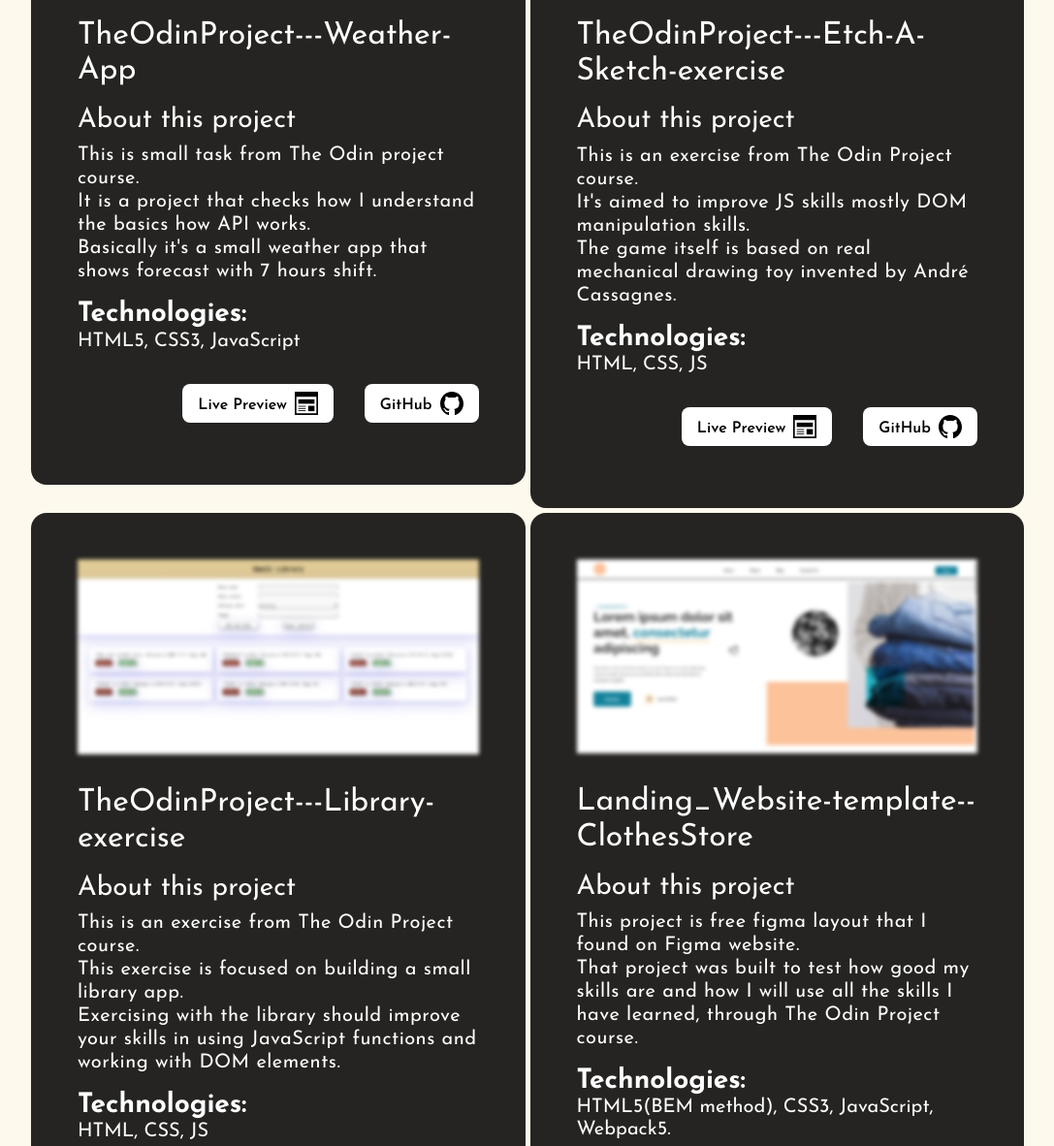
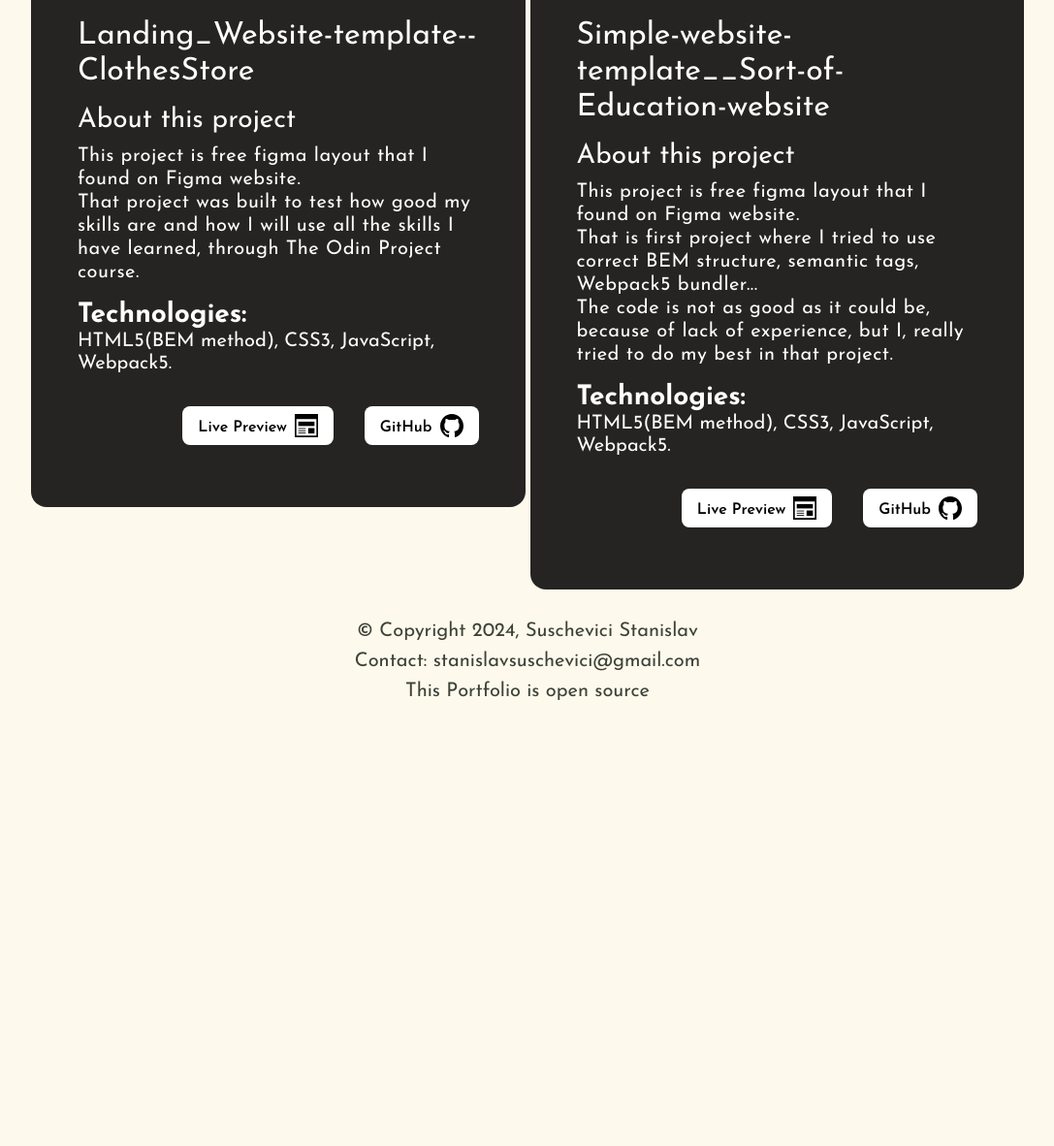
Before and after one commit to KoatKoetl/Portfolio, a website built with webpack: page dist/index.html in a window 1280 px wide. Shown: the part 2977-4159 px from the top of the page at 97% size, without its empty margins (96-1183 px from the left). After the commit the page ends 3718 px from the top, so only its background shows below. Built offline with nearby package versions, Linux system fonts and the light colour scheme; files whose address does not match are found by name.

Commit message:
Npm run build

```diff
--- a/dist/bundlee039b43fd463a2d69f9c.js
+++ b/dist/bundle546ed8512a4807767c8f.js
@@ -266,9 +266,6 @@ var Projects = /*#__PURE__*/function () {
     value: function store_Projects() {
       this.create_NewProject("assets/website-image__clothes-store.webp", "Landing_Website-template--ClothesStore", "This project is free figma layout that I found on Figma website. <br>\n        That project was built to test how good my skills are and how I will use all the skills I have learned, through The Odin Project course.<br>\n       ", "HTML5(BEM method), CSS3, JavaScript, Webpack5.", "https://koatkoetl.github.io/Landing_Website-template--ClothesStore/", "https://github.com/KoatKoetl/Landing_Website-template--ClothesStore");
       this.create_NewProject("assets/website-image__education.webp", "Simple-website-template__Sort-of-Education-website", "This project is free figma layout that I found on Figma website. <br>\n      That is first project where I tried to use correct BEM structure, semantic tags, Webpack5 bundler...<br>\n      The code is not as good as it could be, because of lack of experience, but I, really tried to do my best in that project.<br>\n      ", "HTML5(BEM method), CSS3, JavaScript, Webpack5.", "https://koatkoetl.github.io/Simple-website-template__Sort-of-Education-website/", "https://github.com/KoatKoetl/Simple-website-template__Sort-of-Education-website?tab=readme-ov-file");
-      this.create_NewProject("assets/weather-app.webp", "TheOdinProject---Weather-App", "This is small task from The Odin project course. <br>\n      It is a project that checks how I understand the basics how API works. <br>\n      Basically it's a small weather app that shows forecast with 7 hours shift.<br>\n      ", "HTML5, CSS3, JavaScript", "https://koatkoetl.github.io/TheOdinProject---Weather-App/", "https://github.com/KoatKoetl/TheOdinProject---Weather-App");
-      this.create_NewProject("assets/etch-a-sketch.webp", "TheOdinProject---Etch-A-Sketch-exercise", "This is an exercise from The Odin Project course. <br>\n      It's aimed to improve JS skills mostly DOM manipulation skills. <br>\n      The game itself is based on real mechanical drawing toy invented by Andr\xE9 Cassagnes. <br>\n      ", 'HTML, CSS, JS', "https://koatkoetl.github.io/TheOdinProject---Etch-A-Sketch-exercise/", "https://github.com/KoatKoetl/TheOdinProject---Etch-A-Sketch-exercise");
-      this.create_NewProject("assets/library.webp", "TheOdinProject---Library-exercise", "This is an exercise from The Odin Project course. <br>\n      This exercise is focused on building a small library app. <br>\n      Exercising with the library should improve your skills in using JavaScript functions and working with DOM elements. <br>\n      ", 'HTML, CSS, JS', "https://koatkoetl.github.io/TheOdinProject---Library-exercise", "https://github.com/KoatKoetl/TheOdinProject---Library-exercise");
     }
   }, {
     key: "check_ProjectDataIntegrity",
@@ -2755,4 +2752,4 @@ __webpack_require__("./src/assets sync recursive ^\\.\\/.*$");
 
 /******/ })()
 ;
-//# sourceMappingURL=bundlee039b43fd463a2d69f9c.js.map
+//# sourceMappingURL=bundle546ed8512a4807767c8f.js.map
--- a/dist/index.html
+++ b/dist/index.html
@@ -4,7 +4,7 @@
     <meta charset="UTF-8" />
     <meta name="viewport" content="width=device-width, initial-scale=1.0" />
     <title>Portfolio</title>
-  <script defer src="bundlee039b43fd463a2d69f9c.js"></script><link href="CSS/style.css" rel="stylesheet"></head>
+  <script defer src="bundle546ed8512a4807767c8f.js"></script><link href="CSS/style.css" rel="stylesheet"></head>
   <body>
     <header class="header header--primary">
       <div class="header__content">
```
Also changed, not shown: 2 other files.
